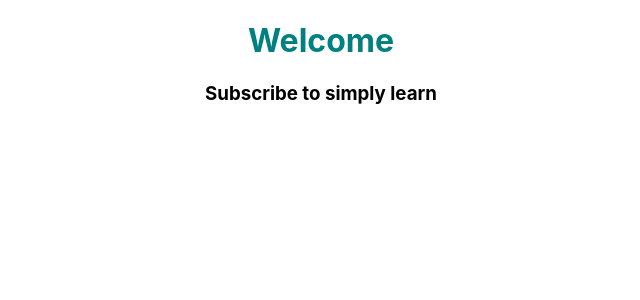
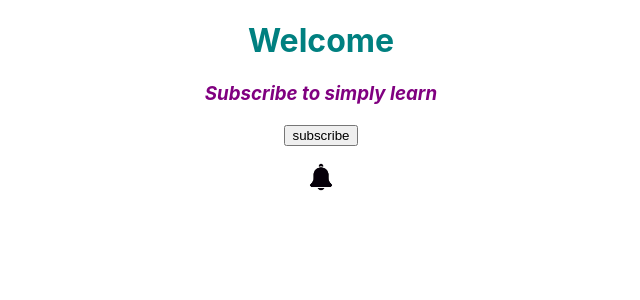
Before and after one commit to MuhammadAmeen321/ReactPractice, a React (Create React App) app in the folder myapp/: page / in a window 1280 px wide. Shown: the top 300 px of the page, without its empty margins (319-959 px from the left). Built offline with nearby package versions, Linux system fonts and the light colour scheme.

Commit message:
State handled

```diff
--- a/myapp/src/components/Newcomponent.js
+++ b/myapp/src/components/Newcomponent.js
@@ -1,17 +1,46 @@
 import React, {Component} from "react";
+import bell from './Bell1.png';
+import bell2 from './2.png';
 
 class Newcomponent extends Component{
     constructor(props) {
       super(props)
 
       this.state = {
-         message: 'Subscribe to simply learn'
+         message: 'Subscribe to simply learn',
+         but: 'subscribe',
+         imageURL: bell
       }
+    }
+    styles={
+        fontStyle: 'italic',
+        color: 'purple'
+    }
+    ButtonChnage=()=>{
+        this.setState({
+            message: 'donot forget to press bellicon',
+            but:'Subscribed'
+        })
+    }
+
+    imageChange =()=>{
+        this.setState({
+            imageURL:bell2,
+            message: 'Thank you Happy learning'
+        })
     }
     render(){
         return(
             <div className="App">
-             <h3>{this.state.message}</h3>
+             <h3 style={this.styles}>{this.state.message}</h3>
+             <button onClick={this.ButtonChnage}>{this.state.but}</button>
+             <p/>
+             <img
+              style={{width:'30px', height: '30px'}}
+              src={this.state.imageURL}
+              alt=""
+              onClick={this.imageChange}
+              />
          </div>
 
         );
```
Also changed, not shown: myapp/src/components/2.png (added), myapp/src/components/Bell1.png (added).
